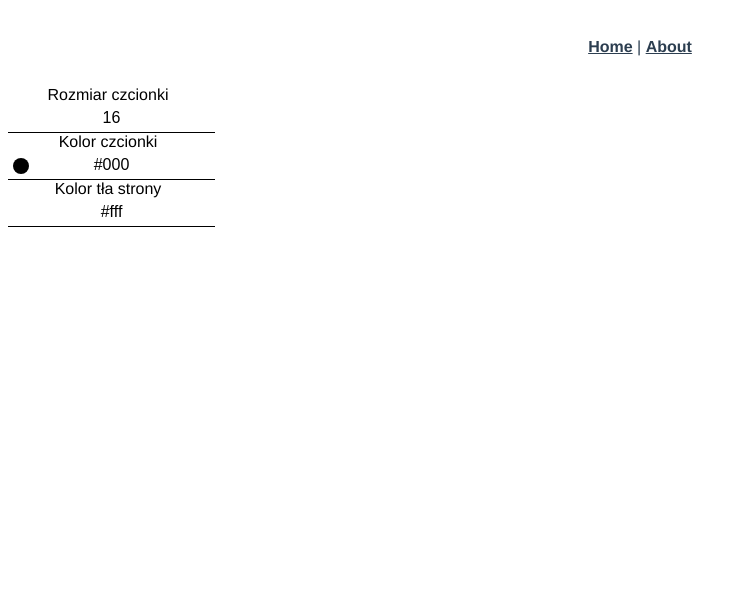
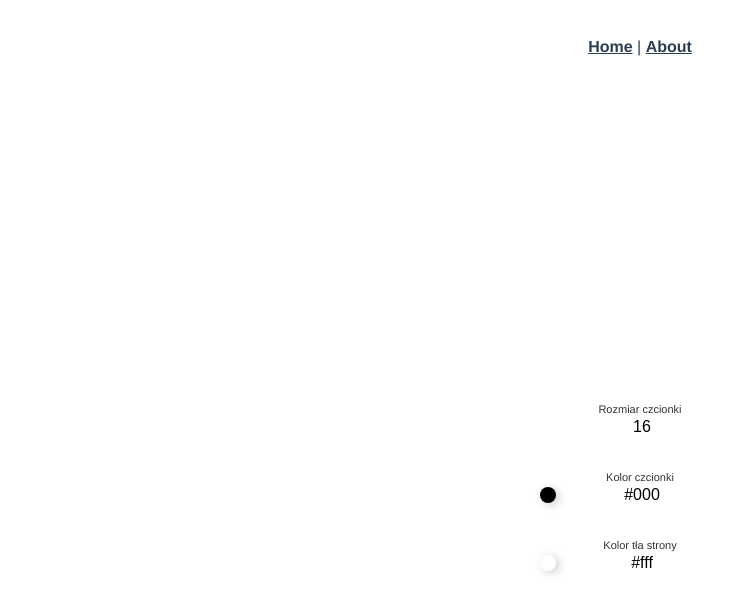
Before and after one commit to agata-dolatowska/users-list, a Vue app: page /settings in a window 1280 px wide. Shown: the top 614 px of the page, without its empty margins (0-747 px from the left). Built offline with nearby package versions, Linux system fonts and the light colour scheme.

Commit message:
add simple validation, update styling

```diff
--- a/src/components/FormInput.vue
+++ b/src/components/FormInput.vue
@@ -1,7 +1,11 @@
 <template>
     <div class="input-container">
         <label>
-            <slot></slot>
+            <span
+                class="input-label-text"
+            >
+                <slot></slot>
+            </span>
         </label>
         <div class="infput-field-container">
             <input
@@ -10,6 +14,12 @@
                 :class="{'text-input-with-color': $props.type === 'color'}"
                 class="text-input"
             >
+            <p
+                v-if="error"
+                class="error"
+            >
+                {{ error }}
+            </p>
             <template
                 v-if="$props.type === 'color'"
             >
@@ -49,7 +59,11 @@ export default defineComponent({
             value: String,
             required: false,
             default: ''
-        }
+        },
+        error: {
+            required: false,
+            default: ''
+        },
     },
     emits: ['update:value'],
     setup (props) {
@@ -70,7 +84,11 @@ export default defineComponent({
 <style lang="scss" scoped>
 .input-container {
     width: 100%;
-    max-width: 200px;
+    max-width: 400px;
+
+    & + .input-container {
+        margin-top: 30px;
+    }
 }
 
 .infput-field-container {
@@ -95,6 +113,7 @@ export default defineComponent({
     max-width: 100px;
     max-height: 100px;
     border-radius: 100px;
+    box-shadow: 3px 2px 10px rgba(black, 0.2);
 }
 
 .font-color .color-picker-button {
@@ -106,18 +125,32 @@ export default defineComponent({
 }
 
 .input-color-picker {
-    display: none;
-}
-
-.text-input-with-color {
-    padding-left: calc(var(--font-size) + 10px);
+    position: absolute;
+    top: 0;
+    left: 0;
+    z-index: -1;
+    opacity: 0;
 }
 
 .text-input {
     background: transparent;
     border: none;
-    border-bottom: 1px solid black;
     text-align: center;
-    padding: 5px 0;
+    width: 100%;
+
+    &:focus {
+        outline: none;
+    }
+}
+
+.input-label-text {
+    color: var(--font-color);
+    opacity: 0.8;
+    font-size: calc(var(--font-size) - 5px)
+}
+
+.error {
+    font-size: 12px;
+    color: red;
 }
 </style>
--- a/src/views/PageSettings.vue
+++ b/src/views/PageSettings.vue
@@ -1,8 +1,10 @@
 <template>
+    <div class="settings-page">
         <div>
             <FormInput
                 v-model:value="settings.fontSize"
                 @update:value="updateFontSize"
+                :error="fontSizeError"
             >
                 Rozmiar czcionki
             </FormInput>
@@ -25,6 +27,7 @@
                 Kolor tła strony
             </FormInput>
         </div>
+    </div>
 </template>
 
 <script lang="ts">
@@ -39,6 +42,9 @@ export default defineComponent({
     },
     setup() {
         const store = useStore()
+        const maxFontSize = 40;
+        const minFontSize = 16;
+        const fontSizeError = ref('')
 
         let settings = reactive<Settings>({
             fontSize: 16,
@@ -61,6 +67,17 @@ export default defineComponent({
         });
 
         const updateSettings = () => {
+            if (settings.fontSize > maxFontSize ||
+                settings.fontSize < minFontSize
+            ) {
+                fontSizeError.value = `Dodaj rozmiar czcionki w zakresie ${minFontSize} do ${maxFontSize}`
+                return
+            } else {
+                fontSizeError.value = ''
+            }
+
+            // przyszłościowo lepiej by było określić czy kontrast między kolorem tekstów
+            // a tła jest wystarczający
             store.saveSettings(settings)
             document.documentElement.style.setProperty('--font-size', settings.fontSize + 'px');
             document.documentElement.style.setProperty('--font-color', settings.fontColor);
@@ -78,8 +95,18 @@ export default defineComponent({
             updateFontSize,
             updateFontColor,
             updateBackground,
-            store
+            store,
+            fontSizeError
         }
     }
 })
 </script>
+<style lang="scss" scoped>
+.settings-page {
+    display: flex;
+    width: 100%;
+    height: 100vh;
+    align-items: center;
+    justify-content: center;
+}
+</style>
```
Lines whose indentation alone changed are shown as unchanged.
